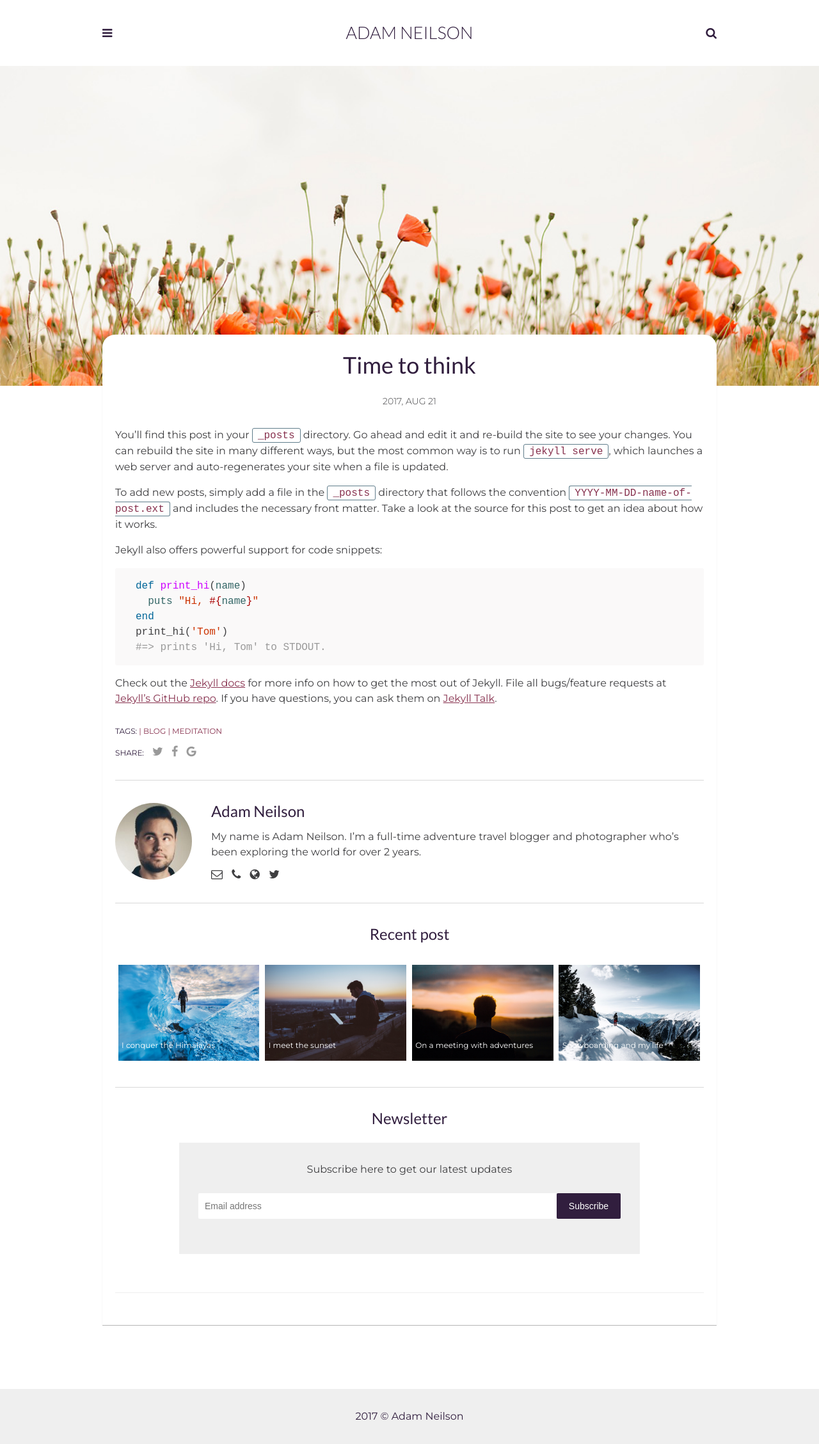
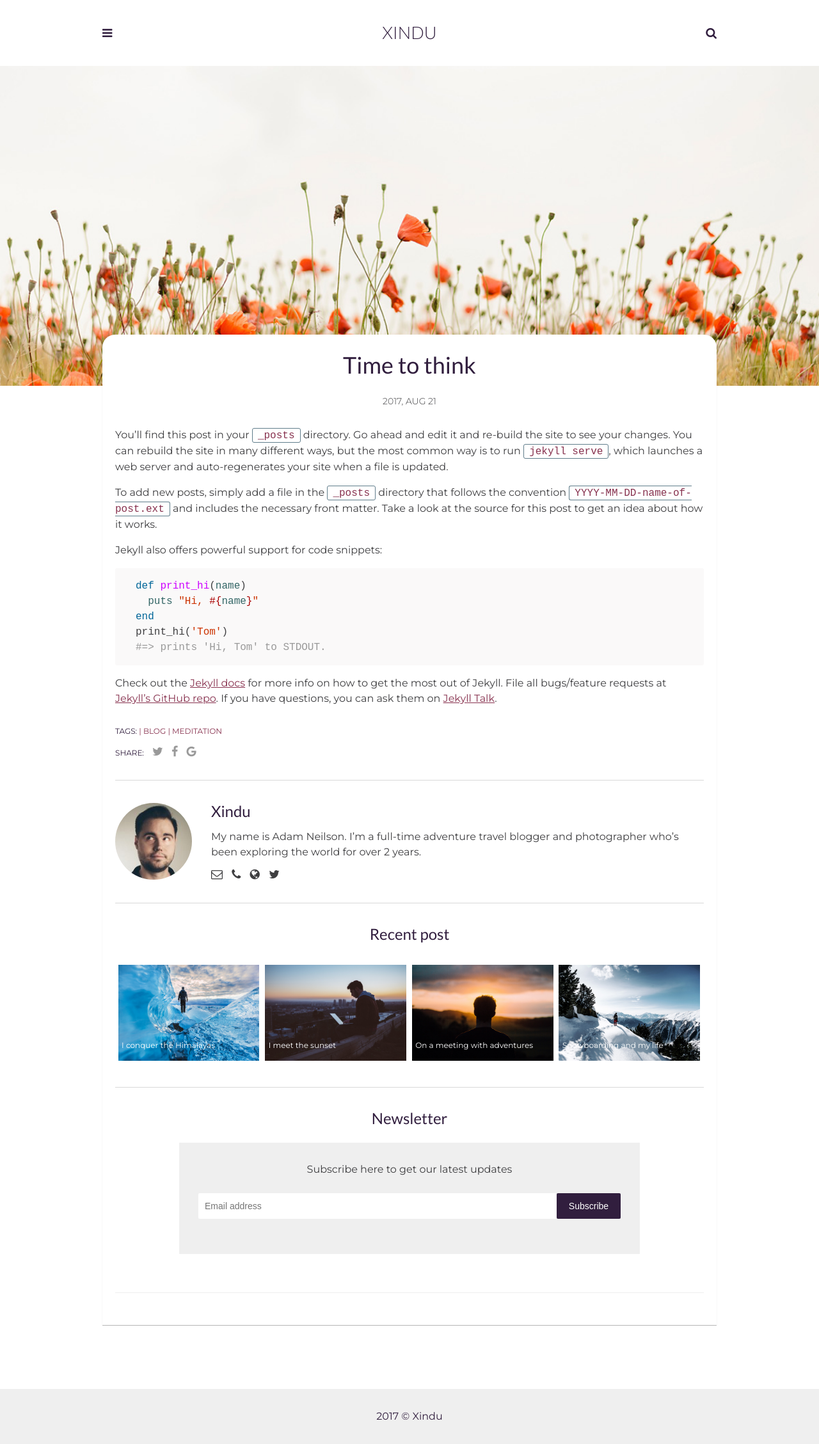
Before and after one commit to Chinese-alone/xindu233.github.io, a Jekyll site: the page built from _posts/2017-08-21-time-to-think.markdown, in a window 1280 px wide. Shown: the whole page at 64% size. Built offline with Jekyll 4.4.1, drawn with Linux system fonts in a browser that asks for light colours; comment, search, counter and statistics services are not loaded.

Commit message:
first-peizhi

```diff
--- a/_config.yml
+++ b/_config.yml
@@ -1,15 +1,15 @@
-title: My personal blog - Adam Neilson
-email: your-email@domain.com
+title: My first blog
+email: 594892170@qq.com
 description: > # this means to ignore newlines until "baseurl:"
   Write an awesome description for your new site here. You can edit this
   line in _config.yml. It will appear in your document head meta (for
   Google search results) and in your feed.xml site description.
 permalink: ':title/'
-baseurl: "/adam-blog" # the subpath of your site, e.g. /blog
-url: "" # the base hostname & protocol for your site, e.g. http://example.com
+baseurl: "/my-first-blog" # the subpath of your site, e.g. /blog
+url: "https://xindu233.github.io/my-first-blog/" # the base hostname & protocol for your site, e.g. http://example.com
 
 # Author settings
-author: Adam Neilson # add your name
+author: Xindu # add your name
 author-pic: adam-face.jpg
 about-author: My name is Adam Neilson. I’m a full-time adventure travel blogger and photographer who’s been exploring the world for over 2 years.
 
@@ -18,8 +18,8 @@ email: # Add your Email address
 phone: # Add your Phone number
 website: # Add your website, do not add http://
 linkedin: # Add your Linkedin handle
-github: artemsheludko # Add your Github handle
-twitter: '@artemsheludko_' # Add your Twitter handle
+github: xindu233 # Add your Github handle
+twitter: # Add your Twitter handle
 facebook: # Add your Facebook handle
 instagram: # Add your Instagram handle
 pinterest: # Add your Pinterest handle
```
